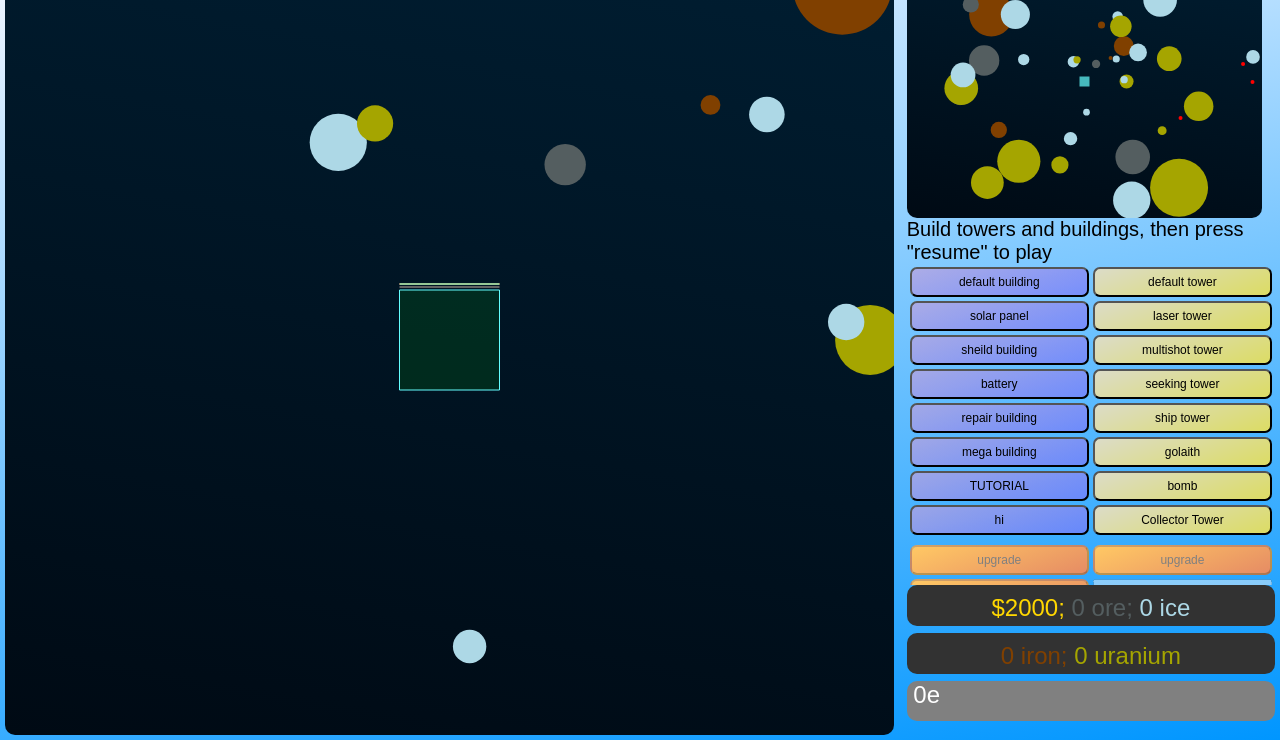
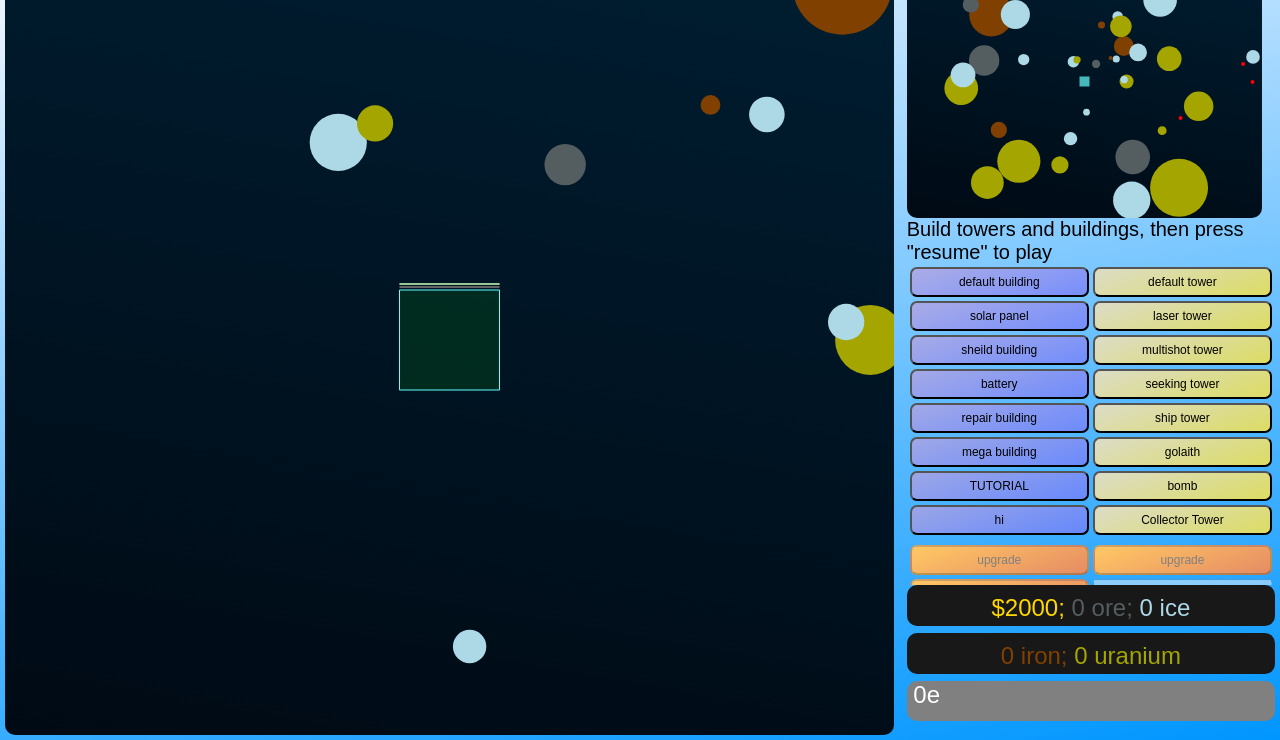
Before and after one commit to vinport16/KHE18, a plain HTML site: page index.html in a window 1280 px wide. Shown: the part 60-800 px from the top of the page. Drawn offline with Linux system fonts and the light colour scheme.

Commit message:
minor color change

```diff
--- a/style.css
+++ b/style.css
@@ -104,7 +104,7 @@ div.text{
 
 div.gems{
   height: 4%;
-  background-color: rgba(50,50,50,1);
+  background-color: rgb(24, 24, 24);
   font-size: 18pt;
   padding-top: 2.5%;
   text-align: center;
```
